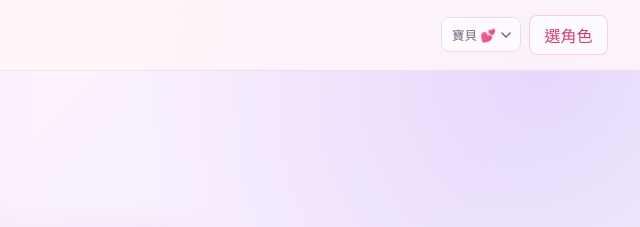
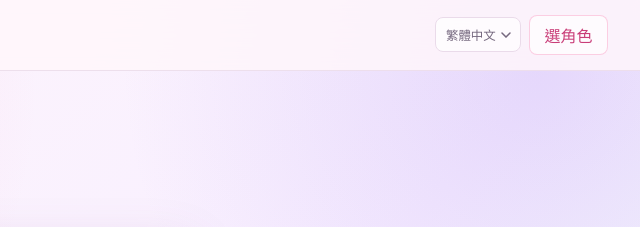
Before and after one commit to wei5127/loverchat-webapp, a plain HTML site: page index.html in a window 1280 px wide. Shown: the top 227 px of the page, 640-1280 px from the left. Drawn offline with Linux system fonts and the light colour scheme.

Commit message:
Fix language switcher: update tagline and fix currentLang display

```diff
--- a/index.html
+++ b/index.html
@@ -1444,6 +1444,7 @@
       "zh-TW": {
         welcomeTitle: "嗨～我是寶貝 💕",
         welcomeText: "在這裡你不用假裝，想說什麼就說什麼。",
+        tagline: "想說什麼就說什麼",
         startBtn: "開始聊天",
         categoryTitle: "你今天想跟誰說話？",
         categorySubtitle: "選一個情境，寶貝會幫你叫出最像那種人的角色。",
@@ -1454,6 +1455,7 @@
       "zh-CN": {
         welcomeTitle: "嗨～我是宝贝 💕",
         welcomeText: "在这里你不用假装，想说什么就说什么。",
+        tagline: "想说什么就说什么",
         startBtn: "开始聊天",
         categoryTitle: "你今天想跟谁说话？",
         categorySubtitle: "选一个情境，宝贝会帮你叫出最像那种人的角色。",
@@ -1464,6 +1466,7 @@
       "en": {
         welcomeTitle: "Hi～I'm Baobei 💕",
         welcomeText: "You don't have to pretend here. Say whatever you want.",
+        tagline: "Say whatever you want",
         startBtn: "Start Chat",
         categoryTitle: "Who do you want to talk to today?",
         categorySubtitle: "Pick a scenario and I'll bring out the character that fits best.",
@@ -1479,16 +1482,25 @@
       currentLang = lang;
       localStorage.setItem("baobei-lang", lang);
       const d = langData[lang];
-      currentLangDisplay.textContent = d.welcomeTitle.split(" �")[0].replace("嗨～我是", "").replace("嗨～I'm", "") || langLabels[lang];
+      currentLangDisplay.textContent = langLabels[lang];
+
+      // Update tagline in header
+      const brandSpan = document.querySelector(".brand span");
+      if (brandSpan) brandSpan.textContent = d.tagline;
 
       document.getElementById("welcomeTitle").textContent = d.welcomeTitle;
-      document.querySelector("#welcomeScreen p").textContent = d.welcomeText;
+      const welcomeP = document.querySelector("#welcomeScreen > div:nth-child(2) > p");
+      if (welcomeP) welcomeP.textContent = d.welcomeText;
       document.getElementById("startButton").textContent = d.startBtn;
       document.getElementById("categoryTitle").textContent = d.categoryTitle;
-      document.querySelector("#categoryScreen .section-head p")?.remove();
-      const subTitle = document.createElement("p");
-      subTitle.textContent = d.categorySubtitle;
-      document.querySelector("#categoryScreen .section-head").appendChild(subTitle);
+      const sectionHead = document.querySelector("#categoryScreen .section-head");
+      if (sectionHead) {
+        const existingP = sectionHead.querySelector("p");
+        if (existingP) existingP.remove();
+        const subTitle = document.createElement("p");
+        subTitle.textContent = d.categorySubtitle;
+        sectionHead.appendChild(subTitle);
+      }
       topMenuButton.textContent = d.selectText;
       if (state.character) {
         helperText.textContent = d.helperText.replace("{name}", state.character);
```
Also changed, not shown: 1 other file.
